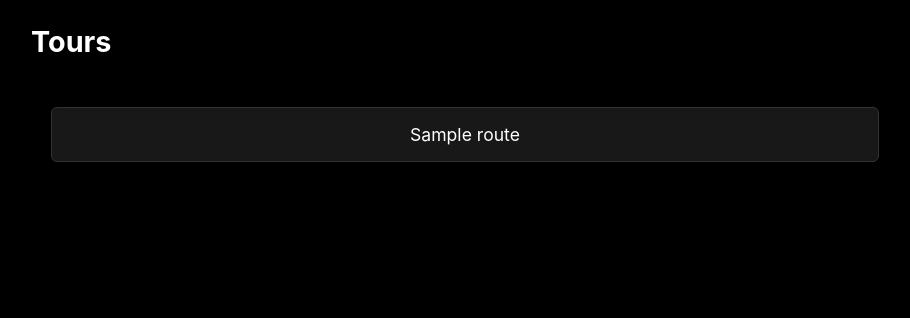
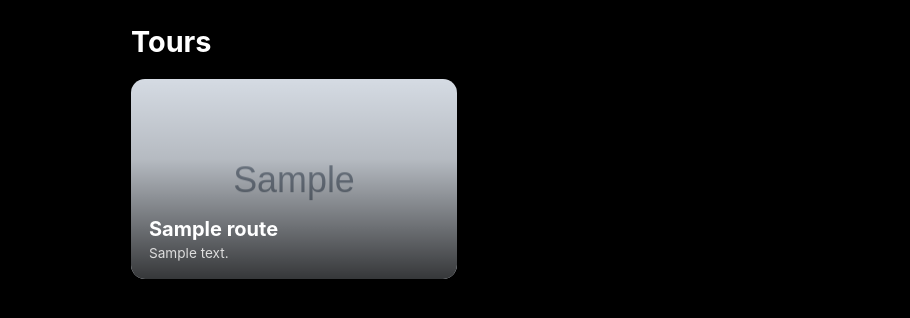
Before and after one commit to nmac98/bygone, a Flask app: page /tours in a window 1280 px wide. Shown: the part 64-382 px from the top of the page, without its empty margins (175-1085 px from the left). Run offline with Flask 3, Linux system fonts and the light colour scheme; tables that the repository leaves empty hold one stand-in row (values such as "Sample post"); grey boxes marked "Sample" are stand-in pictures.

Commit message:
feat/tours image cards
- Add cover_image field to Route model with migration
- Redesign tours page as image cards with gradient overlay
- Fall back to default image if no cover set
- Update admin new/edit route forms to set cover_image

Co-Authored-By: Claude Sonnet 4.6 <noreply@anthropic.com>

```diff
--- a/blueprints/admin/routes.py
+++ b/blueprints/admin/routes.py
@@ -192,7 +192,8 @@ def new_route():
             flash("A route with that ID already exists.", "error")
             return redirect(request.url)
 
-        new_r = Route(id=route_id, name=name, description=description)
+        cover_image = request.form.get('cover_image', '').strip() or None
+        new_r = Route(id=route_id, name=name, description=description, cover_image=cover_image)
         db.session.add(new_r)
         db.session.commit()
 
@@ -209,6 +210,7 @@ def edit_route(route_id):
     if request.method == 'POST':
         route.name = request.form['name'].strip()
         route.description = request.form.get('description', '')
+        route.cover_image = request.form.get('cover_image', '').strip() or None
         db.session.commit()
 
         flash("Route updated.", "success")
--- a/models.py
+++ b/models.py
@@ -41,6 +41,7 @@ class Route(db.Model):
     id = db.Column(db.String, primary_key=True)
     name = db.Column(db.String(200), nullable=False)
     description = db.Column(db.Text, nullable=True)
+    cover_image = db.Column(db.String(500), nullable=True)
 
     stops = db.relationship('RouteStop', backref='route', lazy=True, order_by="RouteStop.order", cascade="all, delete-orphan")
 
--- a/static/css/main.css
+++ b/static/css/main.css
@@ -239,7 +239,7 @@ html, body {
 .tours-container,
 .plaques-container {
     padding: 24px 16px;
-    max-width: 900px;
+    max-width: 700px;
     margin: 0 auto;
 }
 
@@ -252,6 +252,74 @@ html, body {
 .empty-state {
     color: #888;
     font-size: 1rem;
+}
+
+/* ===========================
+   TOUR CARDS
+   =========================== */
+
+.tour-grid {
+    display: flex;
+    flex-direction: column;
+    gap: 16px;
+}
+
+.tour-card {
+    position: relative;
+    display: flex;
+    align-items: flex-end;
+    height: 200px;
+    border-radius: 14px;
+    overflow: hidden;
+    background-size: cover;
+    background-position: center;
+    text-decoration: none;
+    transition: transform 0.15s ease;
+}
+
+.tour-card:active {
+    transform: scale(0.98);
+}
+
+.tour-card-overlay {
+    position: absolute;
+    inset: 0;
+    background: linear-gradient(to top, rgba(0,0,0,0.75) 0%, rgba(0,0,0,0.15) 60%, transparent 100%);
+    border-radius: 14px;
+}
+
+.tour-card-body {
+    position: relative;
+    z-index: 1;
+    padding: 16px 18px;
+    display: flex;
+    flex-direction: column;
+    gap: 4px;
+}
+
+.tour-card-name {
+    color: #fff;
+    font-size: 1.25rem;
+    font-weight: 700;
+    line-height: 1.2;
+}
+
+.tour-card-desc {
+    color: #ddd;
+    font-size: 0.85rem;
+    line-height: 1.3;
+    display: -webkit-box;
+    -webkit-line-clamp: 2;
+    -webkit-box-orient: vertical;
+    overflow: hidden;
+}
+
+@media (min-width: 600px) {
+    .tour-grid {
+        display: grid;
+        grid-template-columns: 1fr 1fr;
+        gap: 16px;
+    }
 }
 
 .index-container {
--- a/templates/pages/tours.html
+++ b/templates/pages/tours.html
@@ -6,16 +6,21 @@
 <div class="tours-container">
     <h1 class="page-title">Tours</h1>
 
-    <ul class="routes-list">
+    <div class="tour-grid">
         {% for route in routes %}
-        <li>
-            <a class="routes-btn" href="{{ url_for('routes_app.view_route', route_name=route.name) }}">
-                {{ route.name }}
-            </a>
-        </li>
+        <a class="tour-card" href="{{ url_for('routes_app.view_route', route_name=route.name) }}"
+           style="background-image: url('{{ url_for('static', filename='images/' + route.cover_image) if route.cover_image else url_for('static', filename='images/dame street towards trinity 1890.jpg') }}');">
+            <div class="tour-card-overlay"></div>
+            <div class="tour-card-body">
+                <span class="tour-card-name">{{ route.name }}</span>
+                {% if route.description %}
+                <span class="tour-card-desc">{{ route.description }}</span>
+                {% endif %}
+            </div>
+        </a>
         {% else %}
-        <li class="empty-state">No tours available yet.</li>
+        <p class="empty-state">No tours available yet.</p>
         {% endfor %}
-    </ul>
+    </div>
 </div>
 {% endblock %}
```
Also changed, not shown: migrations/versions/1aeea7ae0411_add_cover_image_to_route.py (added, +32 -0 lines), templates/admin/route_edit.html (+8 -0 lines), templates/admin/route_new.html (+7 -0 lines).
